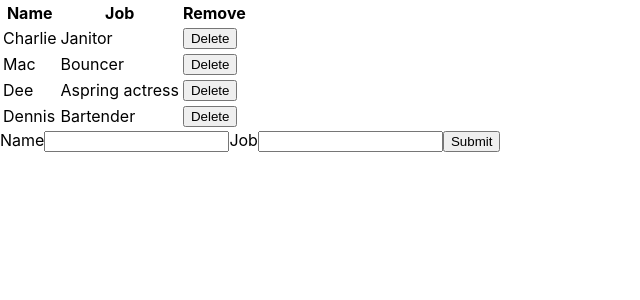
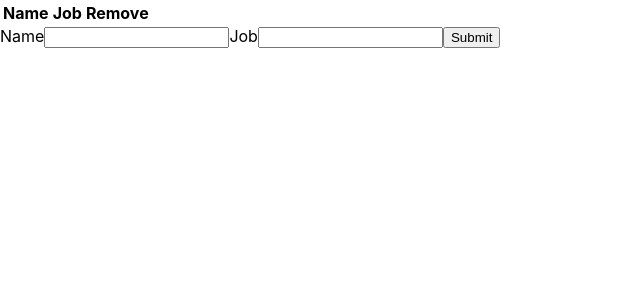
Before and after one commit to roxanavp87/ReactJS, a React (Create React App) app in the folder my-first-app/: page / in a window 1280 px wide. Shown: the top 300 px of the page, without its empty margins (0-640 px from the left). Built offline with nearby package versions, Linux system fonts and the light colour scheme.

Commit message:
add name and job using a form

```diff
--- a/my-first-app/src/App.js
+++ b/my-first-app/src/App.js
@@ -6,24 +6,25 @@ import  Form  from './Form.js';
 
 class App extends Component {
   state = {
-    characters: [
-      {
-        'name': 'Charlie',
-        'job': 'Janitor'
-      },
-      {
-        'name': 'Mac',
-        'job': 'Bouncer'
-      },
-      {
-        'name': 'Dee',
-        'job': 'Aspring actress'
-      },
-      {
-        'name': 'Dennis',
-        'job': 'Bartender'
-      }
-    ]
+    characters: []
+    // characters: [
+    //   {
+    //     'name': 'Charlie',
+    //     'job': 'Janitor'
+    //   },
+    //   {
+    //     'name': 'Mac',
+    //     'job': 'Bouncer'
+    //   },
+    //   {
+    //     'name': 'Dee',
+    //     'job': 'Aspring actress'
+    //   },
+    //   {
+    //     'name': 'Dennis',
+    //     'job': 'Bartender'
+    //   }
+    // ]
   }
   removeCharacter = index => {
     const {characters} = this.state;
@@ -34,11 +35,16 @@ class App extends Component {
     })
   }
 
+  handleSubmit = character => {
+    console.log(character)
+    this.setState({ characters: [...this.state.characters, character] });
+  }
+
   render() {
       return (
         <div>
           < Table characterData={this.state.characters} removeCharacter={this.removeCharacter} />
-          <Form />
+          <Form handleSubmit={this.handleSubmit} />
         </div>
           // <div className="App">
           //   <header className="App-header">
--- a/my-first-app/src/Form.js
+++ b/my-first-app/src/Form.js
@@ -19,8 +19,10 @@ class Form extends Component {
     }
 
     submit = e => {
-        console.log(`On submit ${this.state.name}`);
+        console.log(`Form has been submitted`);
         e.preventDefault();
+        this.props.handleSubmit(this.state);
+        this.setState(this.initialState);
     }
 
     render() {
@@ -30,11 +32,13 @@ class Form extends Component {
                 <input
                     type="text"
                     name="name"
+                    value= {this.state.name}
                     onChange={this.handleChange} />
                 <label>Job</label>
                 <input
                     type="text"
                     name="job"
+                    value={this.state.job}
                     onChange={this.handleChange} />
                     <button>Submit</button>
             </form>
```
